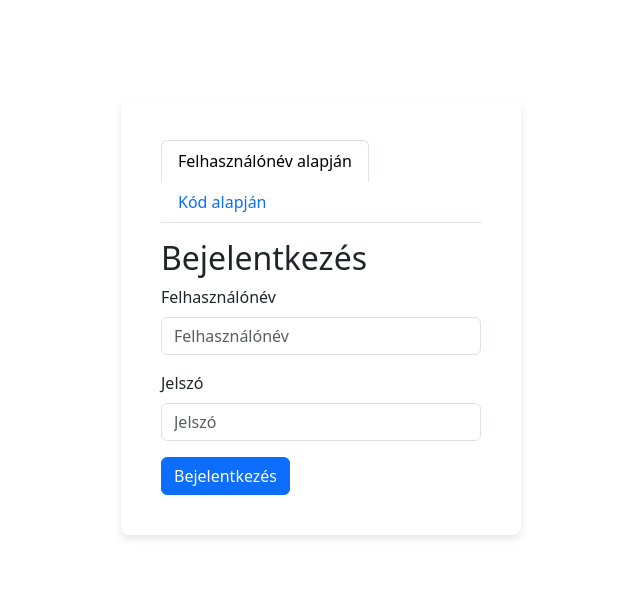
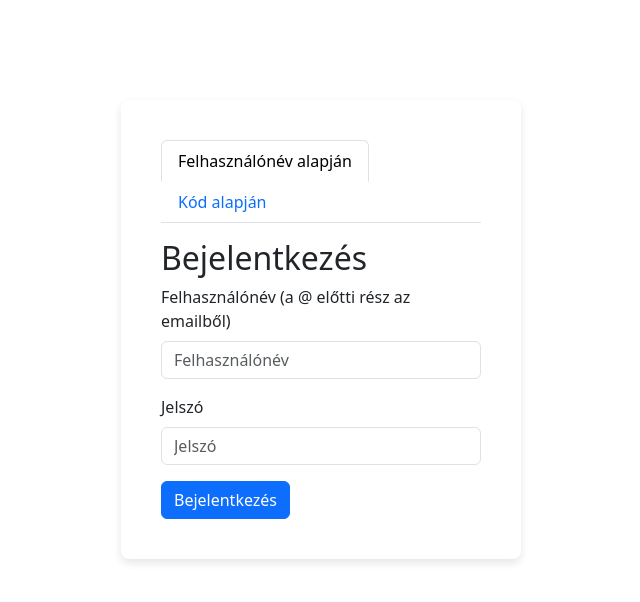
Before and after one commit to OroszPeter/SchoolHomeWorkManagment, a SvelteKit app: page / in a window 1280 px wide. Shown: the top 602 px of the page, without its empty margins (319-959 px from the left). Built offline with nearby package versions, Linux system fonts and the light colour scheme.

Commit message:
mi a felhasználónév

```diff
--- a/src/routes/+page.svelte
+++ b/src/routes/+page.svelte
@@ -142,7 +142,7 @@
             <form on:submit={login}>
                 <div class="mb-3">
                     <label for="username" class="form-label"
-                        >Felhasználónév</label
+                        >Felhasználónév (a @ előtti rész az emailből)</label
                     >
                     <input
                         type="text"
```
